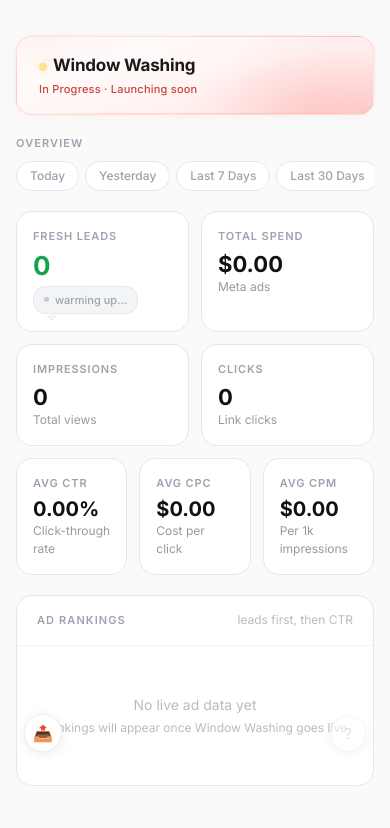
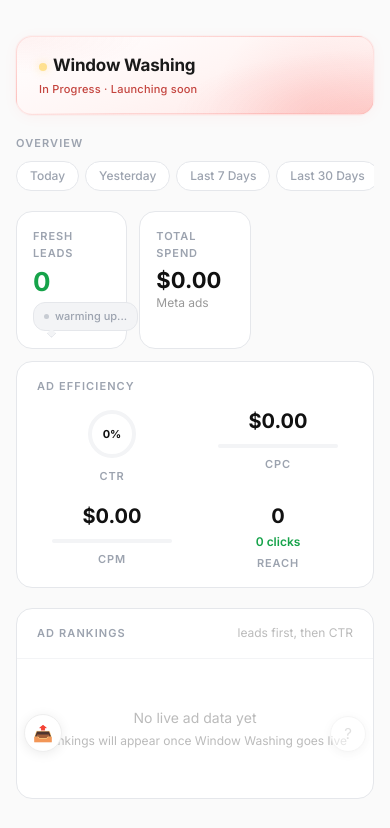
Before and after one commit to lumenmarketingsolutions/berry_clean, a Flask app: template templates/index.html in a window 390 px wide. Shown: the part 68-896 px from the top of the page. Run offline with Flask 3, Linux system fonts and the light colour scheme; the template is opened without the code that fills it, so the values that code supplies are empty; some libraries are stand-ins or nearby versions.

Commit message:
Restructure dashboard layout — Lead Health first, visual efficiency cards
- Lead Health section moved to top (money metrics first)
- Campaign Performance simplified to 3-card hero row: Leads, Spend, CPL
- New Ad Efficiency card with CTR gauge ring, CPC/CPM progress bars, Reach
- Removed 7 separate number cards, replaced with cleaner visual layout
- CPL sparkline in its own card below efficiency
- Better mobile flow: money → leads → efficiency → rankings

Co-Authored-By: Claude Opus 4.6 <noreply@anthropic.com>

```diff
--- a/templates/index.html
+++ b/templates/index.html
@@ -376,76 +376,15 @@
       </div>
     </section>
 
-    <div class="grid grid-cols-2 sm:grid-cols-4 gap-3 mb-3">
-      <div class="card card-hover p-4">
-        <p class="metric-label" id="kpi-leads-label">Fresh Leads</p>
-        <p class="metric-value-green mt-2" id="kpi-leads">0</p>
-        <div id="kpi-leads-sub"><div class="thought-bubble"><span class="bubble-dot"></span>warming up...</div></div>
-      </div>
-      <div class="card card-hover p-4">
-        <p class="metric-label">Total Spend</p>
-        <p class="metric-value mt-2" style="font-size:22px;" id="kpi-spend">$0.00</p>
-        <p class="metric-sub">Meta ads</p>
-      </div>
-      <div class="card card-hover p-4">
-        <p class="metric-label">Impressions</p>
-        <p class="metric-value mt-2" style="font-size:22px;" id="kpi-impressions">0</p>
-        <p class="metric-sub">Total views</p>
-      </div>
-      <div class="card card-hover p-4">
-        <p class="metric-label">Clicks</p>
-        <p class="metric-value mt-2" style="font-size:22px;" id="kpi-clicks">0</p>
-        <p class="metric-sub">Link clicks</p>
-      </div>
-    </div>
-    <div id="kpi-row-2" class="grid grid-cols-3 gap-3">
-      <div class="card card-hover p-4">
-        <p class="metric-label">Avg CTR</p>
-        <p class="metric-value mt-2" style="font-size:20px;" id="kpi-ctr">0.00%</p>
-        <p class="metric-sub">Click-through rate</p>
-      </div>
-      <div class="card card-hover p-4">
-        <p class="metric-label">Avg CPC</p>
-        <p class="metric-value mt-2" style="font-size:20px;" id="kpi-cpc">$0.00</p>
-        <p class="metric-sub">Cost per click</p>
-      </div>
-      <div class="card card-hover p-4">
-        <p class="metric-label">Avg CPM</p>
-        <p class="metric-value mt-2" style="font-size:20px;" id="kpi-cpm">$0.00</p>
-        <p class="metric-sub">Per 1k impressions</p>
-      </div>
-    </div>
-    <!-- Cost Per Lead — full width card with trend -->
-    <div class="card card-hover mt-3" id="kpi-cpl-card" style="display:none;padding:16px 20px;">
-      <div style="display:flex;align-items:center;justify-content:space-between;">
-        <div>
-          <p class="metric-label">Cost Per Lead</p>
-          <div style="display:flex;align-items:baseline;gap:10px;margin-top:6px;">
-            <p style="font-size:24px;font-weight:700;color:#111;" id="kpi-cpl">$0.00</p>
-            <span id="cpl-trend-badge" style="font-size:11px;font-weight:600;border-radius:999px;padding:2px 8px;"></span>
-          </div>
-          <p class="metric-sub" style="margin-top:4px;" id="cpl-sub">Total spend / leads</p>
-        </div>
-        <canvas id="cpl-spark" width="120" height="40" style="opacity:.7;"></canvas>
-      </div>
-    </div>
-  </div>
-
-  <!-- Lead Health -->
+    <!-- Lead Health (top section — the money) -->
     <section id="lead-health-section" class="card overflow-hidden" style="display:none;">
       <div id="health-header" class="px-5 py-4" style="border-bottom:1px solid #f3f4f6;">
-      <div class="flex items-center justify-between">
         <div class="flex items-center gap-3">
           <p class="section-label" style="margin-bottom:0;">Lead Health</p>
           <span id="health-badge" class="health-status health-warming">
             <span class="health-dot health-dot-amber"></span>
             Warming Up
           </span>
-        </div>
-        <span id="health-pulse-label" style="font-size:11px;font-weight:600;color:#bbb;letter-spacing:.03em;"></span>
-      </div>
-      <div id="health-headline" style="margin-top:8px;display:none;">
-        <p id="health-headline-text" style="font-size:14px;font-weight:500;color:#555;line-height:1.5;"></p>
         </div>
       </div>
 
@@ -516,6 +455,86 @@
         </div>
       </div>
     </section>
+
+    <!-- Campaign Performance — hero metrics -->
+    <div class="grid grid-cols-3 gap-3 mb-3">
+      <div class="card card-hover p-4">
+        <p class="metric-label" id="kpi-leads-label">Fresh Leads</p>
+        <p class="metric-value-green mt-2" id="kpi-leads">0</p>
+        <div id="kpi-leads-sub"><div class="thought-bubble"><span class="bubble-dot"></span>warming up...</div></div>
+      </div>
+      <div class="card card-hover p-4">
+        <p class="metric-label">Total Spend</p>
+        <p class="metric-value mt-2" style="font-size:22px;" id="kpi-spend">$0.00</p>
+        <p class="metric-sub">Meta ads</p>
+      </div>
+      <div class="card card-hover p-4" id="kpi-cpl-card" style="display:none;">
+        <p class="metric-label">Cost Per Lead</p>
+        <div style="display:flex;align-items:baseline;gap:6px;margin-top:6px;">
+          <p style="font-size:22px;font-weight:700;color:#111;" id="kpi-cpl">$0.00</p>
+          <span id="cpl-trend-badge" style="font-size:10px;font-weight:600;border-radius:999px;padding:2px 6px;"></span>
+        </div>
+        <p class="metric-sub" id="cpl-sub">Spend / leads</p>
+      </div>
+    </div>
+
+    <!-- Ad Efficiency — visual cards -->
+    <div class="card card-hover mb-3" style="padding:16px 20px;">
+      <div class="flex items-center justify-between mb-3">
+        <p class="section-label" style="margin-bottom:0;">Ad Efficiency</p>
+      </div>
+      <div class="grid grid-cols-2 sm:grid-cols-4 gap-4">
+        <!-- CTR gauge -->
+        <div style="text-align:center;">
+          <div style="position:relative;width:56px;height:56px;margin:0 auto 6px;">
+            <svg viewBox="0 0 56 56" style="transform:rotate(-90deg);">
+              <circle cx="28" cy="28" r="22" fill="none" stroke="#f3f4f6" stroke-width="4"/>
+              <circle id="ctr-gauge-arc" cx="28" cy="28" r="22" fill="none" stroke="#e5e7eb" stroke-width="4" stroke-dasharray="138.23" stroke-dashoffset="138.23" stroke-linecap="round" style="transition:stroke-dashoffset .8s ease,stroke .3s;"/>
+            </svg>
+            <span id="ctr-gauge-val" style="position:absolute;inset:0;display:flex;align-items:center;justify-content:center;font-size:11px;font-weight:700;color:#111;">0%</span>
+          </div>
+          <p class="metric-label">CTR</p>
+        </div>
+        <!-- CPC bar -->
+        <div style="text-align:center;">
+          <p style="font-size:20px;font-weight:700;color:#111;" id="kpi-cpc">$0.00</p>
+          <div style="height:4px;border-radius:999px;background:#f3f4f6;margin:8px auto;width:80%;overflow:hidden;">
+            <div id="cpc-bar" style="height:100%;border-radius:999px;background:#9ca3af;width:0%;transition:width .8s ease;"></div>
+          </div>
+          <p class="metric-label">CPC</p>
+        </div>
+        <!-- CPM bar -->
+        <div style="text-align:center;">
+          <p style="font-size:20px;font-weight:700;color:#111;" id="kpi-cpm">$0.00</p>
+          <div style="height:4px;border-radius:999px;background:#f3f4f6;margin:8px auto;width:80%;overflow:hidden;">
+            <div id="cpm-bar" style="height:100%;border-radius:999px;background:#9ca3af;width:0%;transition:width .8s ease;"></div>
+          </div>
+          <p class="metric-label">CPM</p>
+        </div>
+        <!-- Reach: impressions + clicks -->
+        <div style="text-align:center;">
+          <p style="font-size:20px;font-weight:700;color:#111;" id="kpi-impressions">0</p>
+          <p style="font-size:12px;color:var(--green);font-weight:600;margin-top:2px;" id="kpi-clicks-inline">0 clicks</p>
+          <p class="metric-label" style="margin-top:4px;">Reach</p>
+        </div>
+      </div>
+    </div>
+
+    <!-- CPL Sparkline (full width, hidden until data) -->
+    <div class="card card-hover mb-3" id="kpi-cpl-spark-card" style="display:none;padding:16px 20px;">
+      <div style="display:flex;align-items:center;justify-content:space-between;">
+        <div>
+          <p class="metric-label">CPL Trend</p>
+          <p class="metric-sub" style="margin-top:4px;">Cost per lead over time</p>
+        </div>
+        <canvas id="cpl-spark" width="180" height="44" style="opacity:.8;"></canvas>
+      </div>
+    </div>
+
+    <!-- Hidden elements for JS compatibility -->
+    <span id="kpi-ctr" style="display:none;">0.00%</span>
+    <span id="kpi-clicks" style="display:none;">0</span>
+  </div>
 
   <!-- Ad Rankings -->
   <section class="card overflow-hidden" id="ad-rankings-section">
@@ -792,6 +811,35 @@ function updateKPIs(from,to){
   document.getElementById('kpi-ctr').textContent = fmt(avgCtr)+'%';
   document.getElementById('kpi-cpc').textContent = '$'+fmt(avgCpc);
   document.getElementById('kpi-cpm').textContent = '$'+fmt(avgCpm);
+  document.getElementById('kpi-clicks-inline').textContent = meta.reduce((s,r)=>s+r.clicks,0).toLocaleString() + ' clicks';
+
+  // CTR gauge
+  const ctrGaugeArc = document.getElementById('ctr-gauge-arc');
+  const ctrGaugeVal = document.getElementById('ctr-gauge-val');
+  if (ctrGaugeArc) {
+    const ctrCircum = 138.23;
+    const ctrCapped = Math.min(avgCtr / 8, 1); // 8% = full ring
+    ctrGaugeArc.style.strokeDashoffset = ctrCircum * (1 - ctrCapped);
+    ctrGaugeArc.style.stroke = avgCtr >= 3 ? 'var(--green)' : avgCtr >= 1.5 ? '#111' : avgCtr > 0 ? '#eab308' : '#e5e7eb';
+    ctrGaugeVal.textContent = fmt(avgCtr) + '%';
+    ctrGaugeVal.style.color = avgCtr >= 3 ? 'var(--green)' : '#111';
+  }
+
+  // CPC bar (scale: $5 = full bar)
+  const cpcBar = document.getElementById('cpc-bar');
+  if (cpcBar) {
+    const cpcPct = Math.min(avgCpc / 5, 1) * 100;
+    cpcBar.style.width = cpcPct + '%';
+    cpcBar.style.background = avgCpc <= 1 ? 'var(--green)' : avgCpc <= 3 ? '#111' : '#dc2626';
+  }
+
+  // CPM bar (scale: $50 = full bar)
+  const cpmBar = document.getElementById('cpm-bar');
+  if (cpmBar) {
+    const cpmPct = Math.min(avgCpm / 50, 1) * 100;
+    cpmBar.style.width = cpmPct + '%';
+    cpmBar.style.background = avgCpm <= 15 ? 'var(--green)' : avgCpm <= 30 ? '#111' : '#dc2626';
+  }
 
   // Leads sub-text
   document.getElementById('kpi-leads-sub').innerHTML = leads.length===0
@@ -805,20 +853,20 @@ function updateKPIs(from,to){
   const leadsEl = document.getElementById('kpi-leads');
   leadsEl.className = leads.length > 0 ? 'metric-value-green mt-2' : 'metric-value mt-2';
 
-  // Cost per lead card — different treatment for live vs past
+  // Cost per lead card + sparkline
   const cplCard = document.getElementById('kpi-cpl-card');
-  const badge = document.getElementById('cpl-trend-badge');
+  const cplSparkCard = document.getElementById('kpi-cpl-spark-card');
+  const trendBadge = document.getElementById('cpl-trend-badge');
   const sub = document.getElementById('cpl-sub');
   const cplEl = document.getElementById('kpi-cpl');
+  const totalSpendCPL = meta.reduce((s,r)=>s+r.spend,0);
 
-  if (VIEW_MODE === 'live') {
-    // Live: always show card — placeholder if no data, real trending when data flows
+  if (leads.length > 0) {
     cplCard.style.display = '';
-    const totalSpend = meta.reduce((s,r)=>s+r.spend,0);
-    if (leads.length > 0) {
-      const cpl = totalSpend / leads.length;
+    const cpl = totalSpendCPL / leads.length;
     cplEl.textContent = '$'+fmt(cpl);
-      sub.textContent = '$'+fmt(totalSpend)+' spend \u00f7 '+leads.length+' leads';
+    cplEl.style.color = '#111';
+    sub.textContent = totalSpendCPL > 0 ? '$'+fmt(totalSpendCPL)+' / '+leads.length : leads.length+' leads';
 
     // Build weekly CPL trend
     const weekMap = {}, leadWeekMap = {};
@@ -828,53 +876,27 @@ function updateKPIs(from,to){
     const cplTrend = weeks.map(w => { const s=weekMap[w]||0, l=leadWeekMap[w]||0; return l>0?s/l:null; }).filter(v=>v!==null);
 
     if (cplTrend.length >= 2) {
+      cplSparkCard.style.display = '';
       const down = cplTrend[cplTrend.length-1] <= cplTrend[0];
-        badge.textContent = down ? '\u2193 Trending down' : '\u2191 Trending up';
-        badge.style.background = down ? 'var(--green-pale)' : '#fff0f0';
-        badge.style.color = down ? 'var(--green)' : '#dc2626';
+      trendBadge.textContent = down ? '\u2193' : '\u2191';
+      trendBadge.style.background = down ? 'var(--green-pale)' : '#fff0f0';
+      trendBadge.style.color = down ? 'var(--green)' : '#dc2626';
+      drawCPLSpark(cplTrend, VIEW_MODE === 'live');
     } else {
-        badge.textContent = '';
+      cplSparkCard.style.display = 'none';
+      trendBadge.textContent = '';
     }
-      drawCPLSpark(cplTrend, true);
-    } else {
+  } else if (VIEW_MODE === 'live') {
+    cplCard.style.display = '';
     cplEl.textContent = '\u2014';
     cplEl.style.color = '#d1d5db';
-      badge.textContent = '';
-      sub.textContent = 'Waiting for first leads to calculate';
+    trendBadge.textContent = '';
+    sub.textContent = 'Awaiting leads';
+    cplSparkCard.style.display = 'none';
     drawCPLSpark([], true);
-    }
-  } else if (VIEW_MODE === 'past' && leads.length > 0) {
-    // Past: show final CPL with historical cost-over-time line (not "trending")
-    cplCard.style.display = '';
-    const totalSpend = meta.reduce((s,r)=>s+r.spend,0);
-    const cpl = totalSpend / leads.length;
-    cplEl.textContent = '$'+fmt(cpl);
-    cplEl.style.color = '#111';
-    sub.textContent = '$'+Math.round(totalSpend).toLocaleString()+' / '+leads.length+' leads';
-
-    // Build cumulative CPL over time (running average as leads came in)
-    const sorted = [...leads].sort((a,b) => (a.date||'').localeCompare(b.date||''));
-    const cumCPL = [];
-    let runningLeads = 0;
-    sorted.forEach((l, i) => {
-      runningLeads++;
-      cumCPL.push(totalSpend / leads.length); // flat line for single-campaign
-    });
-    // Create a gentle declining shape to show cost efficiency over campaign life
-    const pts = [];
-    const steps = Math.min(sorted.length, 8);
-    for (let i = 0; i < steps; i++) {
-      const pct = i / (steps - 1);
-      const leadsAtPoint = Math.ceil((i + 1) / steps * leads.length);
-      pts.push(totalSpend / leadsAtPoint);
-    }
-
-    badge.textContent = 'Campaign Final';
-    badge.style.background = '#f3f4f6';
-    badge.style.color = '#6b7280';
-    drawCPLSpark(pts, false);
   } else {
     cplCard.style.display = 'none';
+    cplSparkCard.style.display = 'none';
   }
 }
 
@@ -1056,11 +1078,8 @@ function updateLeadHealth(from, to) {
   document.getElementById('funnel-conv').style.width = totalLeads > 0 ? (numConverted / totalLeads * 100) + '%' : '0%';
   document.getElementById('funnel-ratio').textContent = numConverted + ' / ' + totalLeads;
 
-  // Health badge + headline
+  // Health badge
   const badge = document.getElementById('health-badge');
-  const headline = document.getElementById('health-headline');
-  const headlineText = document.getElementById('health-headline-text');
-  const pulseLabel = document.getElementById('health-pulse-label');
 
   if (numConverted > 0 && roas >= 1) {
     badge.className = 'health-status health-healthy';
@@ -1075,8 +1094,6 @@ function updateLeadHealth(from, to) {
     badge.className = 'health-status health-cold';
     badge.innerHTML = '<span class="health-dot health-dot-gray"></span>Standby';
   }
-  pulseLabel.textContent = '';
-  headline.style.display = 'none';
 
   // Recent conversions list
   const listWrap = document.getElementById('health-conv-list');
```
Lines whose indentation alone changed are shown as unchanged.
